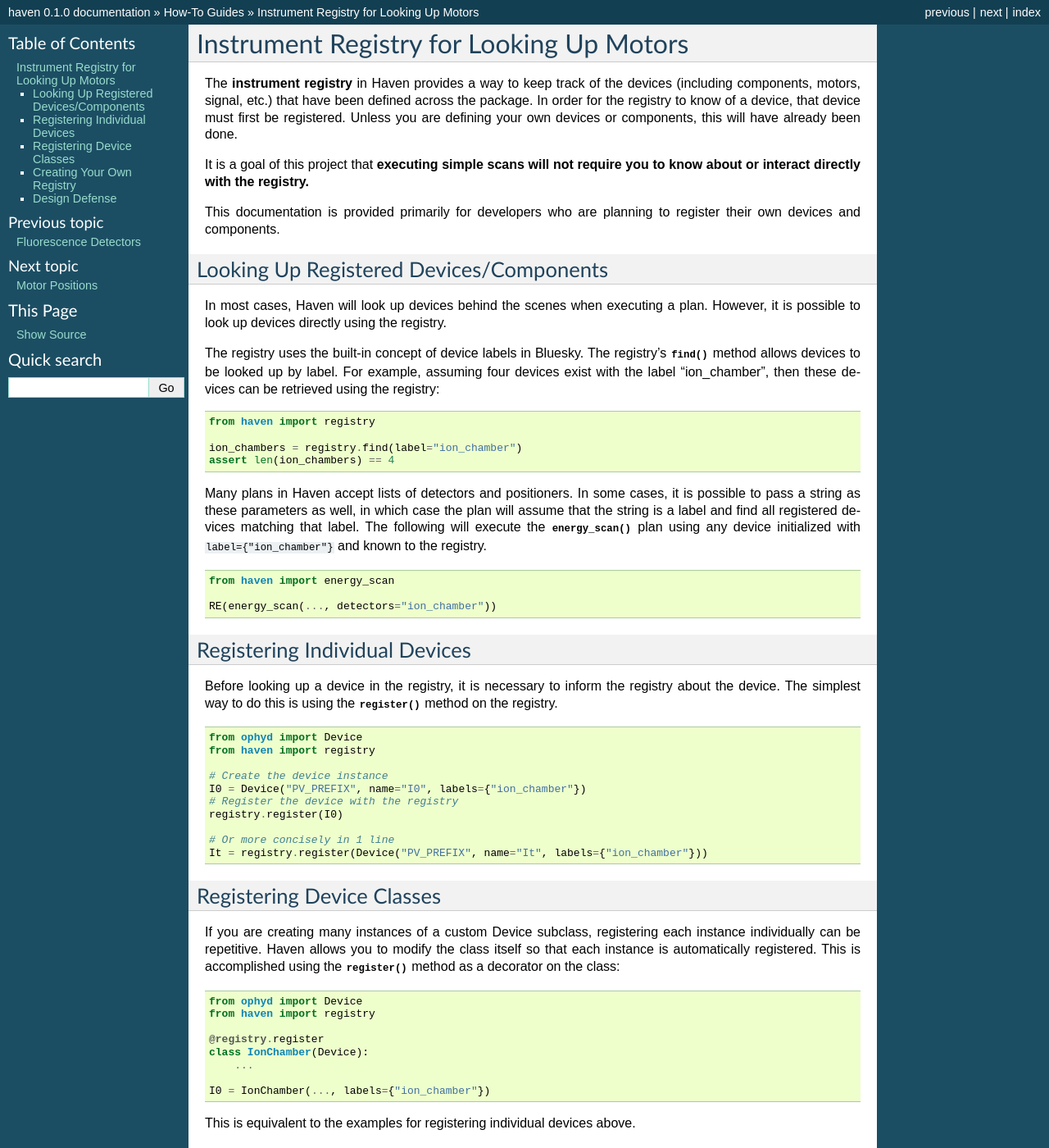
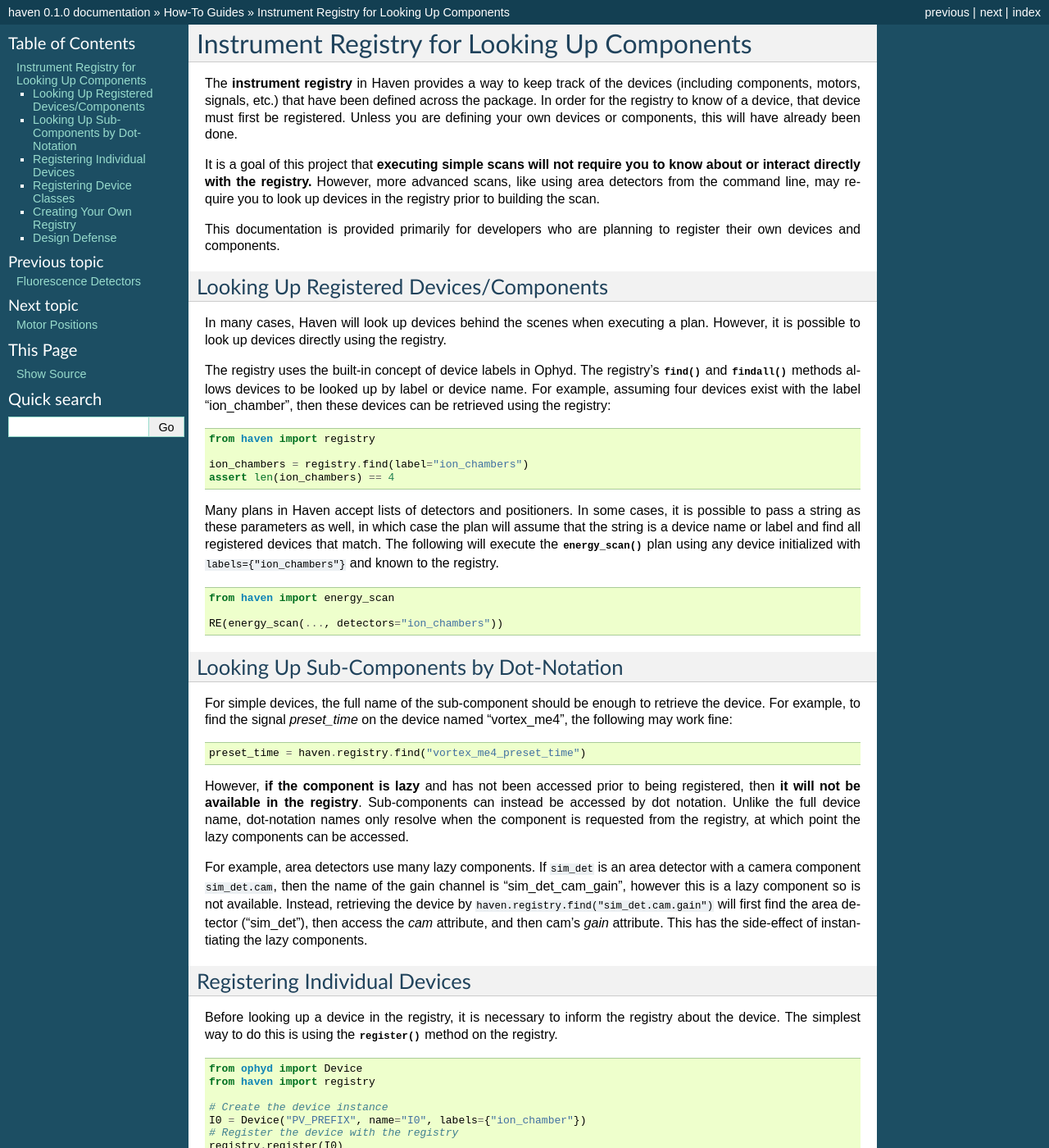
Before and after one commit to spc-group/haven, a Sphinx documentation site: the page built from docs/topic_guides/instrument_registry.rst, in a window 1280 px wide and 1400 px high. Shown: the whole window at 82% size. Built offline with Sphinx 7.4.7, drawn with Linux system fonts in a browser that asks for light colours; pages that are not in the unit, such as notebooks, are missing from menus; some of the changed text lies outside the part shown.

Commit message:
Added ability to lookup device components by dot notation.
Suggested by @prjemian during bluesky office hours. Turns out this is
necessary because lazy components don't show up in the registry
otherwise.

```diff
--- a/docs/topic_guides/instrument_registry.rst
+++ b/docs/topic_guides/instrument_registry.rst
@@ -1,8 +1,8 @@
-Instrument Registry for Looking Up Motors
-=========================================
+Instrument Registry for Looking Up Components
+=============================================
 
 The **instrument registry** in Haven provides a way to keep track of
-the devices (including components, motors, signal, etc.) that have
+the devices (including components, motors, signals, etc.) that have
 been defined across the package. In order for the registry to know of
 a device, that device must first be registered. Unless you are
 defining your own devices or components, this will have already been
@@ -10,6 +10,9 @@
 
 It is a goal of this project that **executing simple scans will not
 require you to know about or interact directly with the registry.**
+However, more advanced scans, like using area detectors from the
+command line, may require you to look up devices in the registry prior
+to building the scan.
 
 This documentation is provided primarily for developers who are
 planning to register their own devices and components.
@@ -17,37 +20,66 @@
 Looking Up Registered Devices/Components
 ----------------------------------------
 
-In most cases, Haven will look up devices behind the scenes when
+In many cases, Haven will look up devices behind the scenes when
 executing a plan. However, it is possible to look up devices directly
 using the registry.
 
-The registry uses the built-in concept of device labels in
-Bluesky. The registry's
+The registry uses the built-in concept of device labels in Ophyd. The
+registry's
 :py:meth:`~haven.instrument.instrument_registry.InstrumentRegistry.find()`
-method allows devices to be looked up by label. For example, assuming
-four devices exist with the label "ion_chamber", then these devices
-can be retrieved using the registry:
+and
+:py:meth:`~haven.instrument.instrument_registry.InstrumentRegistry.findall()`
+methods allows devices to be looked up by label or device name. For
+example, assuming four devices exist with the label "ion_chamber",
+then these devices can be retrieved using the registry:
 
 .. code-block:: python
 
     from haven import registry
 
-    ion_chambers = registry.find(label="ion_chamber")
+    ion_chambers = registry.find(label="ion_chambers")
     assert len(ion_chambers) == 4
 
 Many plans in Haven accept lists of detectors and positioners. In some
 cases, it is possible to pass a string as these parameters as well, in
-which case the plan will assume that the string is a label and find
-all registered devices matching that label. The following will execute
-the :py:func:`~haven.plans.energy_scan.energy_scan()` plan using any
-device initialized with ``label={"ion_chamber"}`` and known to the
-registry.
+which case the plan will assume that the string is a device name or
+label and find all registered devices that match. The following will
+execute the :py:func:`~haven.plans.energy_scan.energy_scan()` plan
+using any device initialized with ``labels={"ion_chambers"}`` and
+known to the registry.
 
 .. code-block:: python
 
     from haven import energy_scan
 
-    RE(energy_scan(..., detectors="ion_chamber"))
+    RE(energy_scan(..., detectors="ion_chambers"))
+
+Looking Up Sub-Components by Dot-Notation
+-----------------------------------------
+
+For simple devices, the full name of the sub-component should be
+enough to retrieve the device. For example, to find the signal
+*preset_time* on the device named "vortex_me4", the following may work fine:
+
+.. code-block:: python
+
+   preset_time = haven.registry.find("vortex_me4_preset_time")
+
+However, **if the component is lazy** and has not been accessed prior
+to being registered, then **it will not be available in the
+registry**. Sub-components can instead be accessed by dot
+notation. Unlike the full device name, dot-notation names only resolve
+when the component is requested from the registry, at which point the
+lazy components can be accessed.
+
+For example, area detectors use many lazy components. If ``sim_det``
+is an area detector with a camera component ``sim_det.cam``, then the
+name of the gain channel is "sim_det_cam_gain", however this is a lazy
+component so is not available. Instead, retrieving the device by
+``haven.registry.find("sim_det.cam.gain")`` will first find the area
+detector ("sim_det"), then access the *cam* attribute, and then cam's
+*gain* attribute. This has the side-effect of instantiating the lazy
+components.
 
 Registering Individual Devices
 ------------------------------
```
Also changed, not shown: 4 other files.
